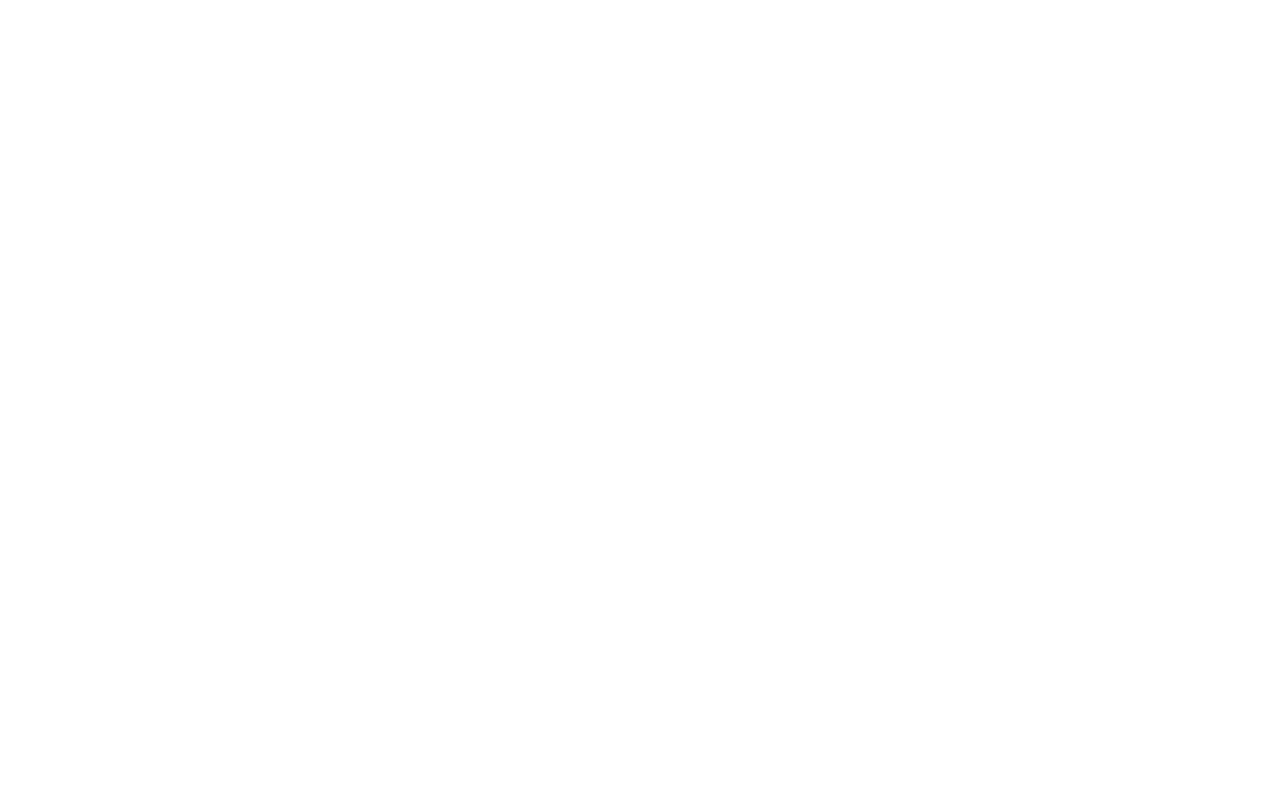
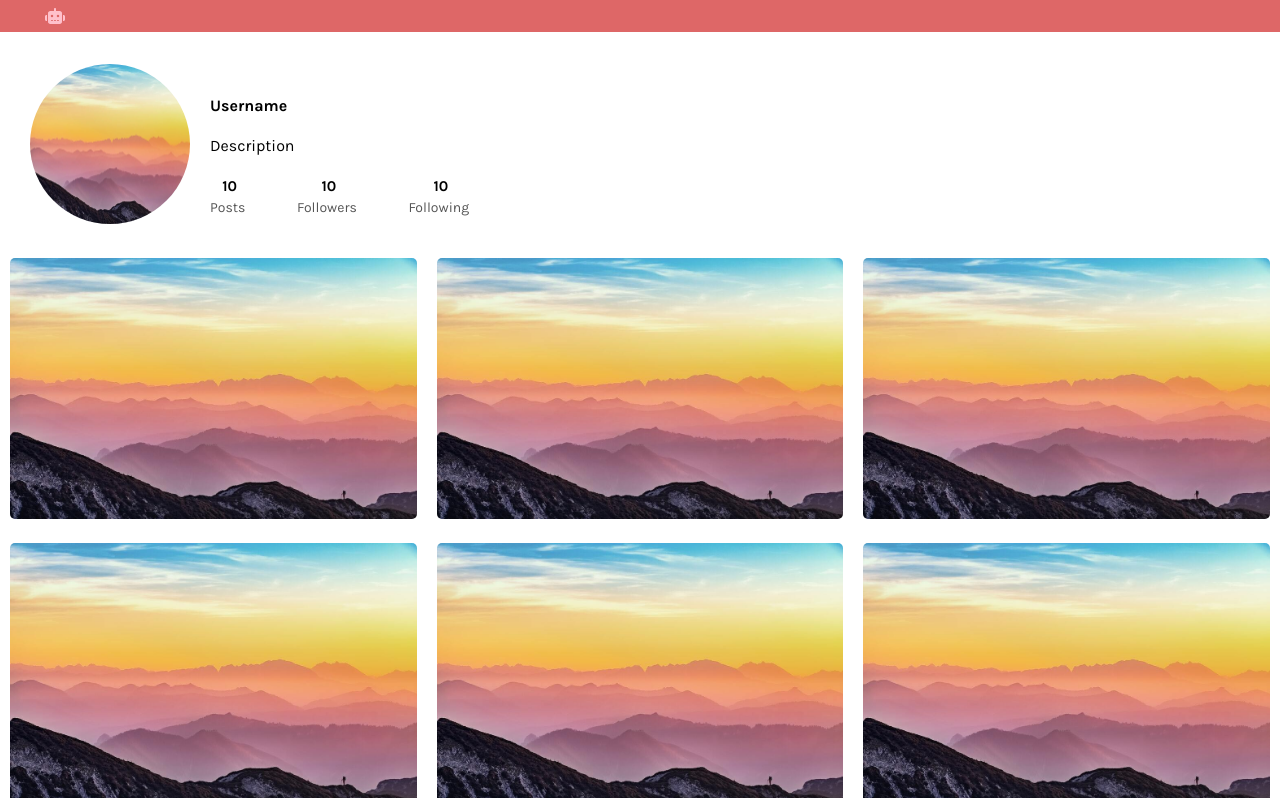
Before and after one commit to bytes-of-creativity/CTP-Hackathon, a React (Create React App) app in the folder adsh/: page /profile in a window 1280 px wide. Before the commit this address had no page. Built offline with nearby package versions, Linux system fonts and the light colour scheme.

Commit message:
changed CSS

```diff
--- a/adsh/src/App.js
+++ b/adsh/src/App.js
@@ -2,6 +2,7 @@
 
 import HomeContainer from './pages/HomeContainer';
 import LogInContainer from './pages/LogInContainer';
+import ProfilePageContainer from './pages/ProfilePageContainer';
 import CreatePostContainer from './pages/CreatePostContainer'
 import ViewPostContainer from './pages/ViewPostContainer';
 import { Routes, Route } from "react-router-dom"
@@ -10,6 +11,7 @@
   return (
     <Routes>
       <Route path="/" element={<HomeContainer/>} />
+      <Route path="/profile" element={<ProfilePageContainer/>} />
       <Route path="/login" element={<LogInContainer/>} />
       <Route path="/create-post" element={<CreatePostContainer/>} />
       <Route path="/ViewPost" element={<ViewPostContainer/>} />
--- a/adsh/src/components/NavProfile.js
+++ b/adsh/src/components/NavProfile.js
@@ -21,8 +21,8 @@
                     <NavItems id='right-logo2' icon={faUser} className="fa-2x">
                         <div class='dropdown'>
                             <ul>
-                                <DropDownItem link="#"> My Profile</DropDownItem>
-                                <DropDownItem link="#">Setting</DropDownItem>
+                                <DropDownItem value="/profile" link="#"> My Profile</DropDownItem>
+                                <DropDownItem  link="#">Setting</DropDownItem>
                                 <DropDownItem value="/login" link="#">Log Out</DropDownItem>
                             </ul>
                         </div>
--- /dev/null
+++ b/adsh/src/components/ProfilePage.js
@@ -0,0 +1,89 @@
+import React from 'react';
+import '../styles/ProfilePage.css';
+import { NavBar, NavItems } from '../components/NavProfile'
+import { faRobot } from '@fortawesome/free-solid-svg-icons';//import used to add the eye icon, need to install package
+
+const ProfilePage = () => {
+    const user = "Username";
+    const profiledesc = "Description";
+    const postsCount = 10;
+    const followersCount = 10;
+    const followingCount = 10;
+
+    const userImagearray = ["land.jpg", "land.jpg", "land.jpg", "land.jpg", "land.jpg", "land.jpg", "land.jpg", "land.jpg",];
+    return (
+        <div className='profile-page-container' >
+            <NavBar>
+                <NavItems id='logo' icon={faRobot} className="fa-lg">
+                </NavItems>
+            </NavBar>
+            <div className='pfp-top-container'>
+                <div className='pfp-container'>
+                    <ProfileImage link='land.jpg' />
+                </div>
+                <div className='user-info-container'>
+                    <ProfileUser username={user}/>
+                    <ProfileDescription profiletext={profiledesc} />
+                    <StatusBar posts={postsCount} followers={followersCount} following={followingCount} />
+                </div>
+            </div>
+            <div className='gallery scrollable'>
+                <div className='gallery-image-item'>
+                    {userImagearray.map((imageSrc, index) => (
+                        <MyWork key={index} myworkimage={imageSrc} />
+                    ))}
+                </div>
+            </div>
+
+        </div>
+    )
+}
+
+const ProfileUser = (props) => {
+    return (
+        <h4> {props.username} </h4>
+    )
+}
+
+const ProfileImage = (props) => {
+    return (
+        <img className='profile-image-item' src={props.link} alt="Profile Picture"></img>
+    )
+}
+
+const ProfileDescription = (props) => {
+    return (
+        <>
+            {props.profiletext}
+        </>
+    )
+}
+
+const MyWork = (props) => {
+    return (
+        <>
+            <img className="gallery-img" src={props.myworkimage} alt="" />
+        </>
+    );
+}
+
+const StatusBar = ({ posts, followers, following }) => {
+    return (
+        <div className="status-bar">
+            <StatusBarItem label="Posts" value={posts} />
+            <StatusBarItem label="Followers" value={followers} />
+            <StatusBarItem label="Following" value={following} />
+        </div>
+    );
+};
+
+const StatusBarItem = ({ label, value }) => {
+    return (
+        <div className="status-item">
+            <h5>{value}</h5>
+            <p>{label}</p>
+        </div>
+    );
+};
+
+export default ProfilePage;
--- /dev/null
+++ b/adsh/src/pages/ProfilePageContainer.js
@@ -0,0 +1,13 @@
+import React, { useState } from 'react';
+import '../styles/ProfilePage.css';
+import {NavBar, NavItems} from '../components/NavProfile'
+import ProfilePage from '../components/ProfilePage';
+
+const ProfilePageContainer = () => {
+    return (
+        <ProfilePage/>
+
+    )
+}
+
+export default ProfilePageContainer;
--- /dev/null
+++ b/adsh/src/styles/ProfilePage.css
@@ -0,0 +1,76 @@
+.profile-page-container {
+    margin: 0;
+    padding: 0;
+    font-family: 'Courier New', Courier, monospace;
+    max-width: fit-content;
+    overflow-y: hidden;
+}
+
+.pfp-top-container {
+    display: flex;
+    align-items: center;
+    margin-top: 8vh;
+    margin-bottom: 20px;
+    margin-left: 30px;
+    max-width: 90%;
+}
+
+.user-info-container {
+    margin-left: 20px;
+}
+
+.scrollable {
+    max-height: calc(100vh - 250px);
+    overflow-y: auto;
+}
+
+.profile-image-item {
+    width: 160px;
+    height: 160px;
+    border-radius: 80px;
+
+}
+
+.status-bar {
+    width: 140%;
+    display: flex;
+    align-items: center;
+    justify-content: space-between;
+    gap: 10px;
+    margin-top: 20px;
+}
+
+.status-item {
+    display: flex;
+    flex-direction: column;
+    align-items: center;
+}
+
+.status-item h5 {
+    font-size: 15px;
+    margin: 2px;
+}
+
+.status-item p {
+    font-size: 14px;
+    margin: 2px;
+}
+
+.gallery {
+    display: flex;
+    flex-wrap: wrap;
+    justify-content: space-around;
+}
+
+.gallery-img-container {
+    margin: 10px;
+    display: inline-block;
+}
+
+.gallery-img {
+    width: calc(33.33% - 20px);
+    max-width: 100%;
+    border-radius: 5px;
+    margin: 10px;
+    box-sizing: border-box;
+}
```
